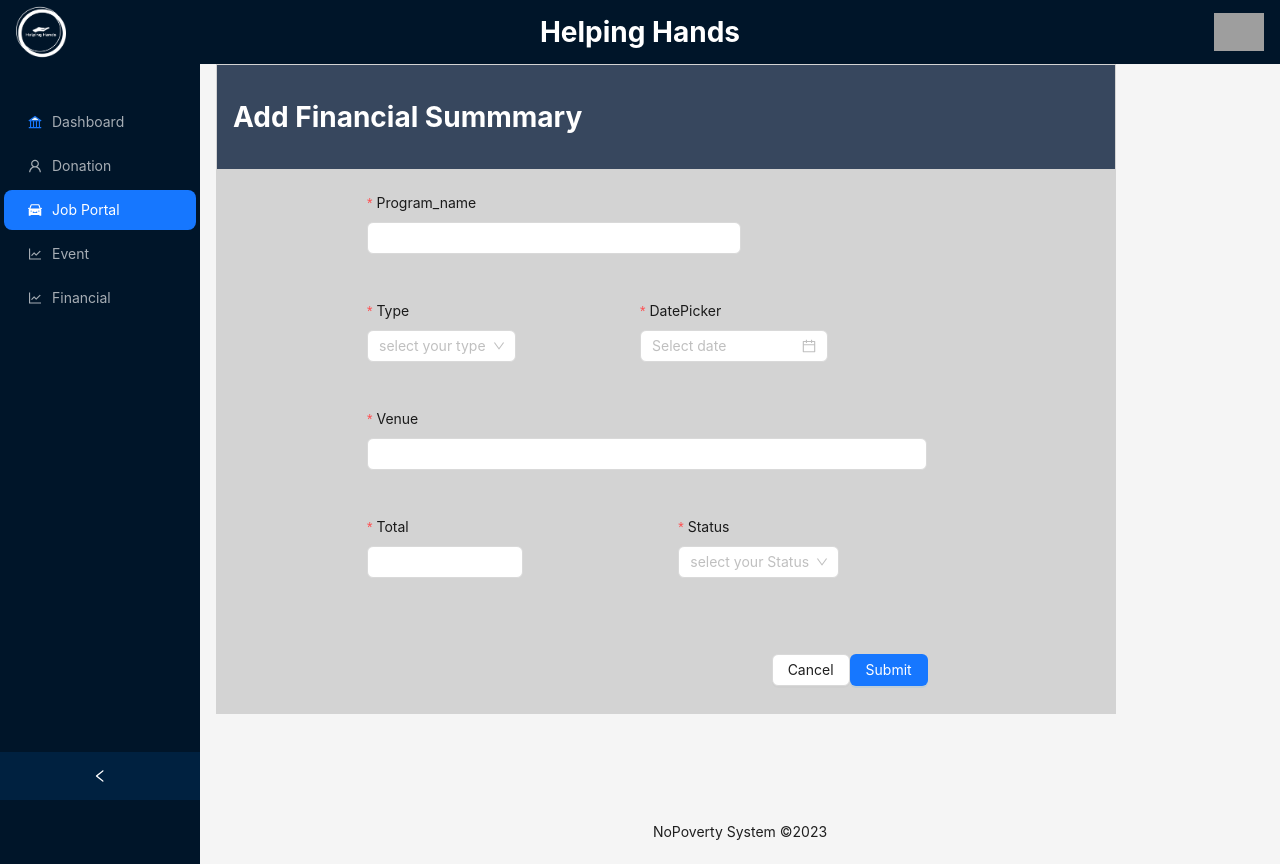
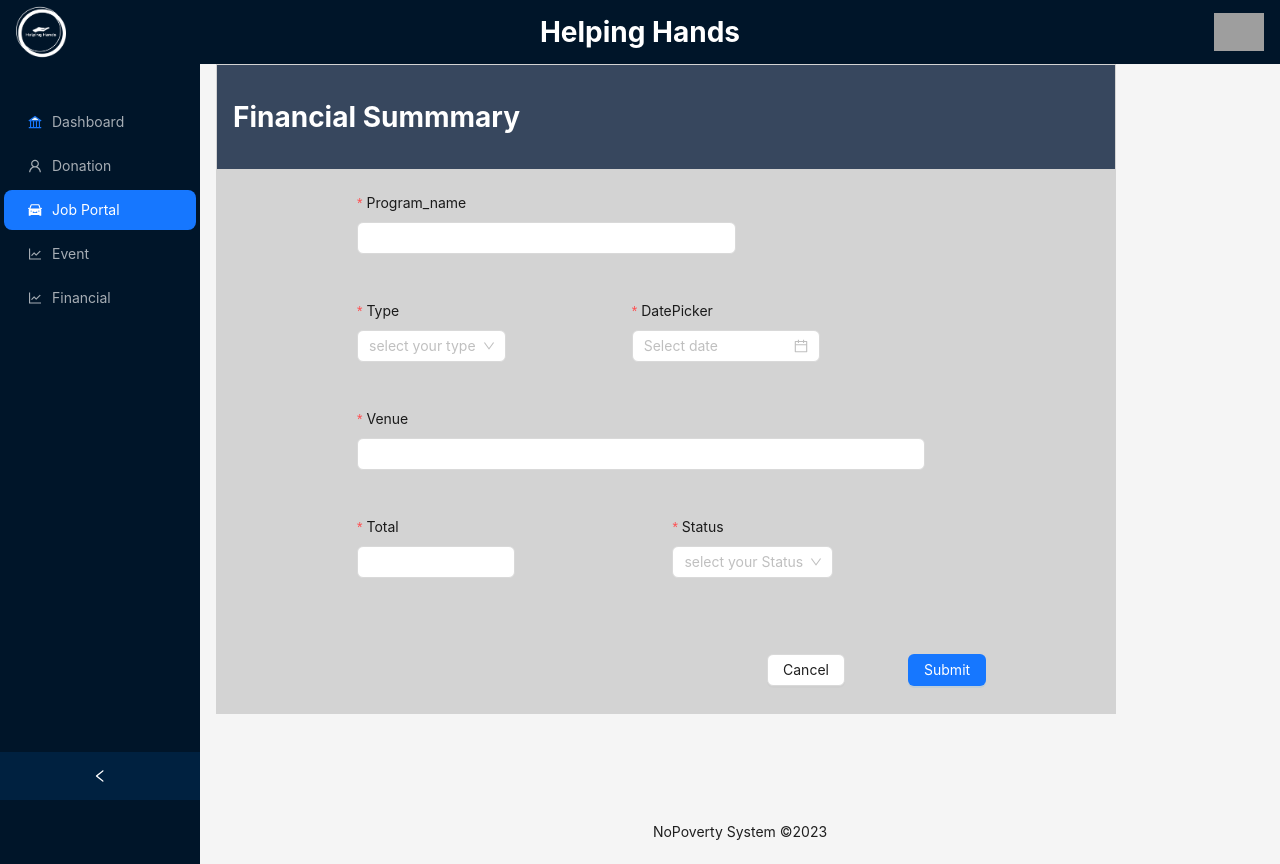
Before and after one commit to Sahan-Sandeepa/No_Poverty, a React (Create React App) app in the folder frontend/: page / in a window 1280 px wide. Both pictures are taken after a click on the item "Job Portal". Built offline with nearby package versions, Linux system fonts and the light colour scheme; grey boxes are pictures that could not be loaded.

Commit message:
fix form layout

```diff
--- a/frontend/src/components/financial/AddFinancial.js
+++ b/frontend/src/components/financial/AddFinancial.js
@@ -42,14 +42,14 @@ const AddFinancial = () => {
 
             <WrapperCard style={{ backgroundColor: "#37475E" }}>
                         <CustomRow style={{ justifyContent: "space-between", padding: "16px" }} >
-                            <h1 style={{ color: "White" }}>Add Financial Summmary</h1>
+                            <h1 style={{ color: "White" }}>Financial Summmary</h1>
 
                         </CustomRow>
                     </WrapperCard>
                 <Form
                     layout='vertical'
                     autoComplete="false"
-                    style={{padding:1, paddingLeft:150}}
+                    style={{padding:1, paddingLeft:140}}
                 >
                     <br></br>
 
@@ -148,7 +148,7 @@ const AddFinancial = () => {
                         >
                             <Select placeholder="select your Status">
                                 <Option value="male">Completed</Option>
-                                <Option value="female">INCompleted</Option>
+                                <Option value="female">inCompleted</Option>
                             </Select>
                         </Form.Item>
                         {/* </Col> */}
@@ -163,6 +163,7 @@ const AddFinancial = () => {
                                 Cancel
                             </Button>
                         </Form.Item>
+                        <Col span={2}/>
                         <Form.Item label=" " colon={false}>
                             <Button type="primary" htmlType="submit">
                                 Submit
--- a/frontend/src/components/header.js
+++ b/frontend/src/components/header.js
@@ -19,8 +19,9 @@ import {
 } from "@ant-design/icons"
 import Header_bar from "./header_bar"
 import Home from "../pages/AdminDashboard/Admin_dashboard"
-import Financial from '../components/financial/financial'
-import AddFinancial from "./financial/AddFinancial"
+import AddFinancial from "../components/financial/AddFinancial"
+import Financial from "../components/financial/financial"
+
 const { Header, Content, Footer, Sider } = Layout
 
 
```
